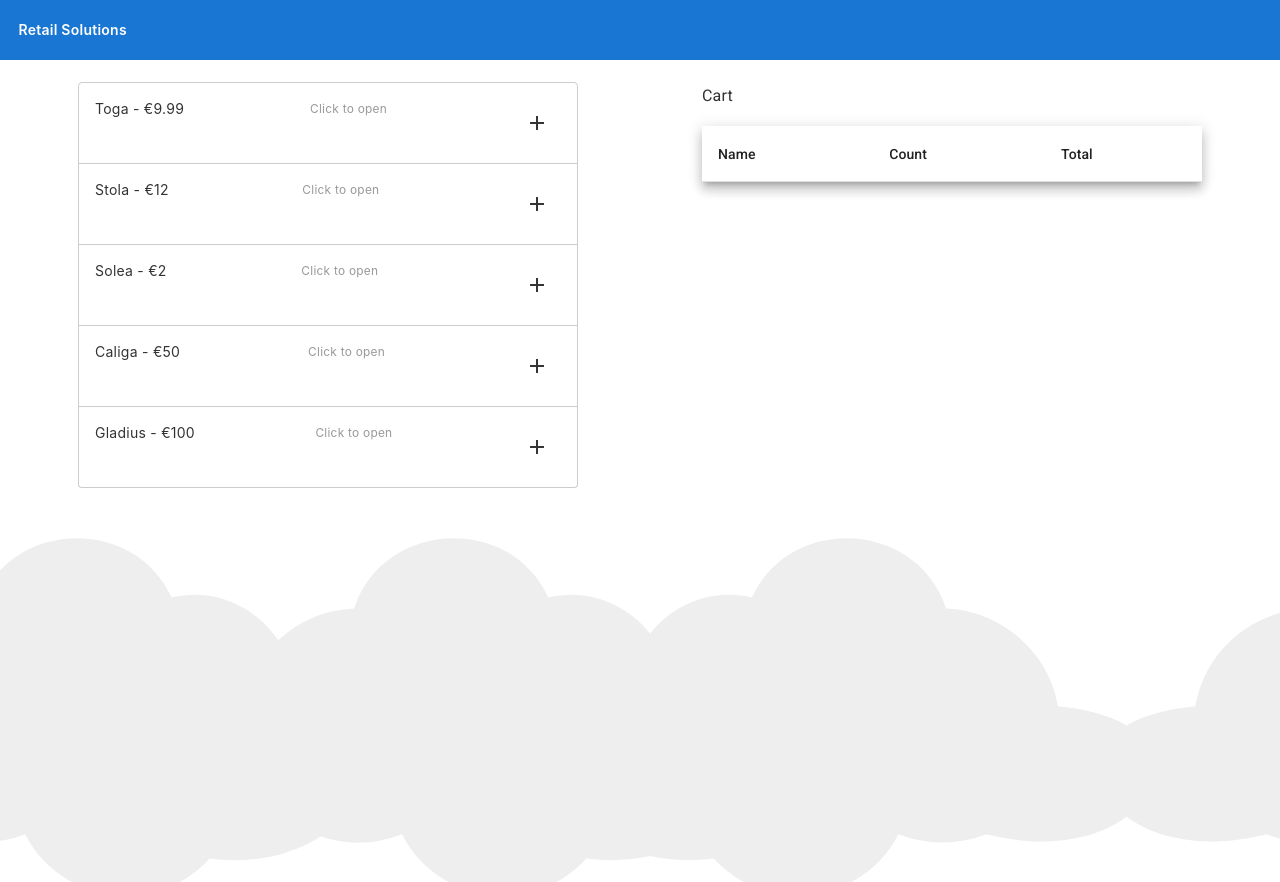
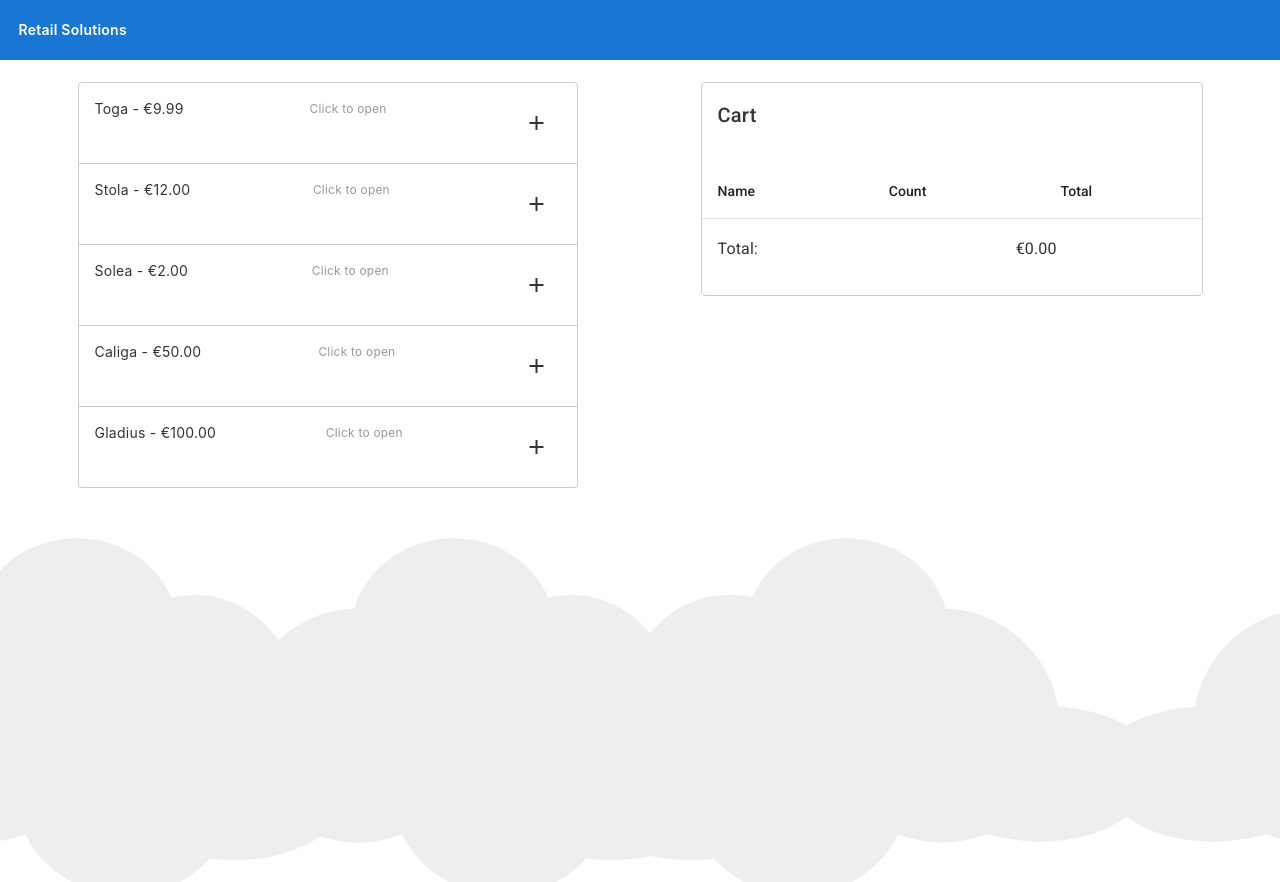
Before and after one commit to lesjon/RetailSolutions, an Angular app: page / in a window 1280 px wide. Built offline with nearby package versions, Linux system fonts and the light colour scheme.

Commit message:
main: cleanup styling and add total row

```diff
--- a/src/app/cart.service.ts
+++ b/src/app/cart.service.ts
@@ -22,7 +22,6 @@ export class CartService {
     } else {
       this.items.push({count: count, item: item, itemId: item.id});
     }
-    console.log('next items:', {items: this.items});
     this.cartSubject.next(this.items);
   }
 
--- a/src/app/item-cart/item-cart.component.css
+++ b/src/app/item-cart/item-cart.component.css
@@ -1,3 +1,13 @@
 table {
   width: 500px;
 }
+
+.item-cart {
+  border: solid 1px #ccc;
+  border-radius: 4px;
+}
+.total {
+  display: flex;
+  justify-content: space-between;
+  padding: 16px;
+}
--- a/src/app/item-cart/item-cart.component.html
+++ b/src/app/item-cart/item-cart.component.html
@@ -1,20 +1,31 @@
-<h3>Cart</h3>
-<table mat-table [dataSource]="cart" class="mat-elevation-z8">
+<div class="item-cart">
+  <div style="padding: 16px">
+    <h2>Cart</h2>
+  </div>
+  <table mat-table [dataSource]="cart">
 
     <ng-container matColumnDef="item.name">
-    <th mat-header-cell *matHeaderCellDef> Name </th>
+      <th mat-header-cell *matHeaderCellDef> Name</th>
       <td mat-cell *matCellDef="let cartItem"> {{cartItem.item.name}} </td>
     </ng-container>
 
     <ng-container matColumnDef="count">
-    <th mat-header-cell *matHeaderCellDef> Count </th>
+      <th mat-header-cell *matHeaderCellDef> Count</th>
       <td mat-cell *matCellDef="let cartItem"> {{cartItem.count}} </td>
     </ng-container>
     <ng-container matColumnDef="total">
-    <th mat-header-cell *matHeaderCellDef> Total </th>
-    <td mat-cell *matCellDef="let cartItem"> {{cartItem.count * cartItem.item.price }} </td>
+      <th mat-header-cell *matHeaderCellDef> Total</th>
+      <td mat-cell *matCellDef="let cartItem">{{cartItem.count * cartItem.item.price | currency:'EUR' }} </td>
     </ng-container>
 
     <tr mat-header-row *matHeaderRowDef="displayedColumns"></tr>
     <tr mat-row *matRowDef="let row; columns: displayedColumns;"></tr>
   </table>
+  <div class="total">
+    <h3>Total:</h3>
+    <div class="spacer"></div>
+    <h3>{{total | currency:'EUR' }}</h3>
+    <div class="spacer"></div>
+  </div>
+
+</div>
--- a/src/app/item-cart/item-cart.component.ts
+++ b/src/app/item-cart/item-cart.component.ts
@@ -1,18 +1,29 @@
-import {Component} from '@angular/core';
+import {Component, OnInit} from '@angular/core';
 import {CartService} from "../cart.service";
 import {CartItem} from "../cart-item";
 import {Observable} from "rxjs";
+import {CurrencyPipe} from "@angular/common";
 
 @Component({
   selector: 'app-item-cart',
   styleUrls: ['item-cart.component.css'],
   templateUrl: 'item-cart.component.html',
 })
-export class ItemCartComponent {
+export class ItemCartComponent implements OnInit {
   displayedColumns: string[] = ['item.name', 'count', 'total'];
   cart: Observable<CartItem[]>;
+  total: number = 0;
 
   constructor(private cartService: CartService) {
     this.cart = cartService.getObserver();
   }
+
+  ngOnInit() {
+    this.cart.subscribe((items: CartItem[]) => {
+      this.total = 0;
+      items.forEach((item: CartItem) => {
+        this.total += item.item.price * item.count;
+      });
+    });
+  }
 }
--- a/src/app/item-list/item-list.component.html
+++ b/src/app/item-list/item-list.component.html
@@ -9,7 +9,7 @@
     [attr.aria-expanded]="accordionItem.expanded"
     [attr.aria-controls]="'accordion-body-' + index">
     <div class="example-accordion-item-header" (click)="accordionItem.toggle()">
-      {{ item.name }} - €{{ item.price }}
+      {{ item.name }} - {{ item.price | currency:'EUR' }}
       <span class="example-accordion-item-description">
         Click to {{ accordionItem.expanded ? 'close' : 'open' }}
       </span>
```
Also changed, not shown: 2 other files (tests, documents, lock files or other folders). Lines whose indentation alone changed are shown as unchanged.
